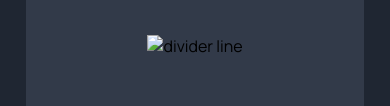
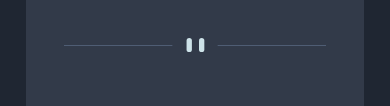
Before and after one commit to AlyaRees/advice-generator-app-main, a plain HTML site: page index.html in a window 390 px wide. Shown: the part 405-511 px from the top of the page. Drawn offline with Linux system fonts and the light colour scheme.

Commit message:
Changed spelling error in html

```diff
--- a/index.html
+++ b/index.html
@@ -21,7 +21,7 @@
       <picture class="advice-generator__divider">
         <source media="(min-width: 545px)"
         srcset="./images/pattern-divider-desktop.svg">
-        <img scr="./images/pattern-divider-mobile.svg" alt="divider line">
+        <img src="./images/pattern-divider-mobile.svg" alt="divider line">
       </picture>
     </div>
 
```
